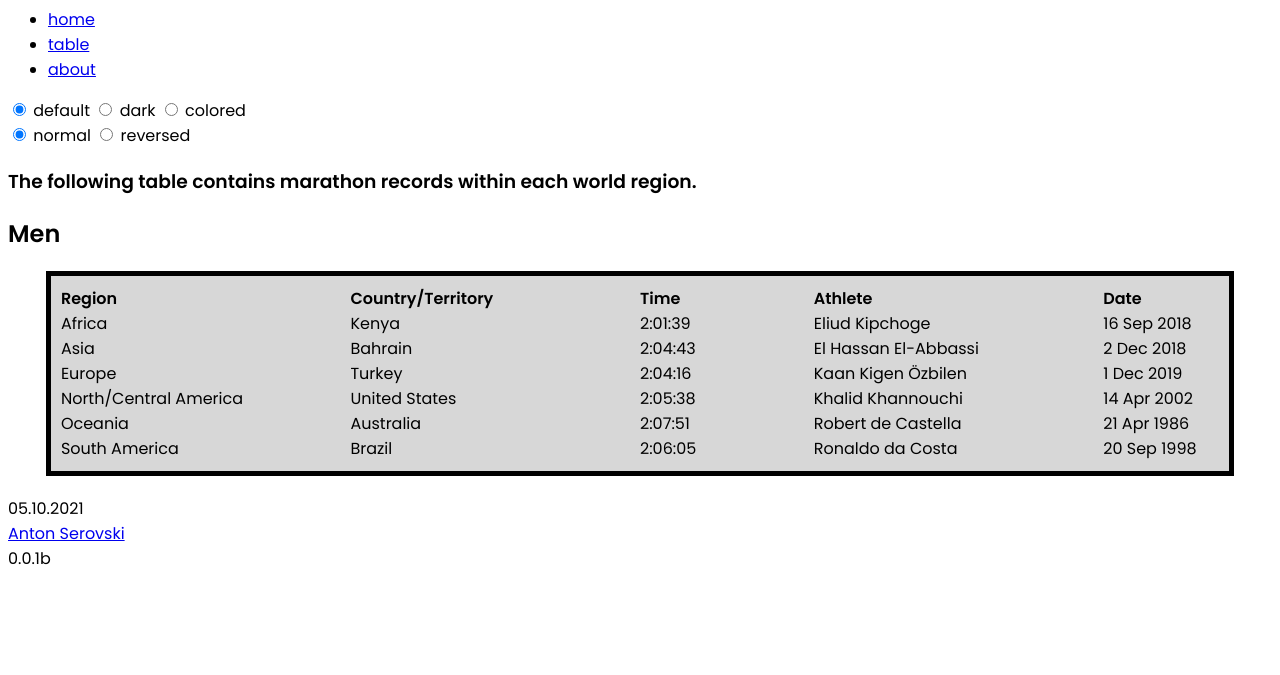
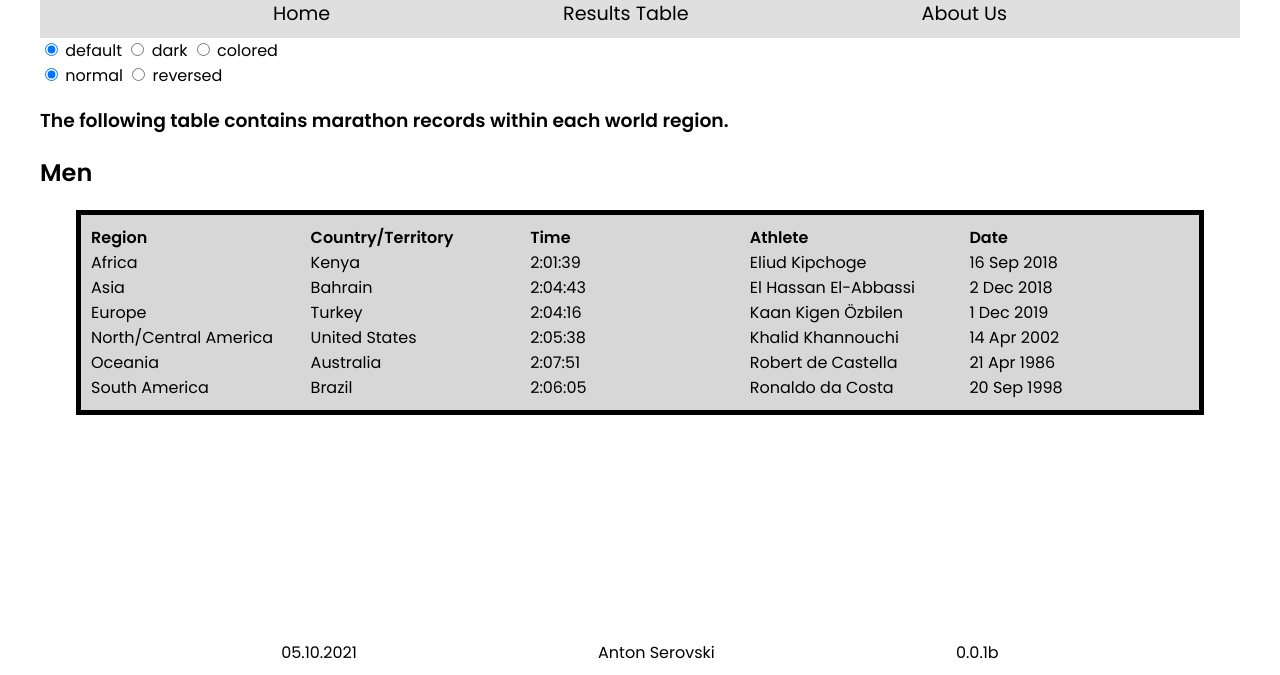
Before and after one commit to Podexus23/FronEnd-Epam-Training, a plain HTML site: page task3/pages/table.html in a window 1280 px wide. Shown: the part 125-800 px from the top of the page. Drawn offline with Linux system fonts and the light colour scheme.

Commit message:
feat: p.3,4,5,7

```diff
--- a/task3/main.js
+++ b/task3/main.js
@@ -1,5 +1,5 @@
 //calculate actual date for footer
-function getDate () {
+function getDate() {
    let date = new Date();
    let year = date.getFullYear();
    let month = date.getMonth();
@@ -8,22 +8,24 @@ function getDate () {
    if (month < 10) month = `0${month}`
    if (day < 10) day = `0${day}`
    document.querySelector('.time').innerHTML = `${day}.${month}.${year}`;
+   setInterval(getDate, 10000);
 }
-setInterval(getDate, 0);
+getDate()
+
 
 //sort values by changing table class
-function sortingTable () {
+function sortingTable() {
    let radioSort = document.querySelector('.table-sort')
    let tableContainer = document.querySelector('.table-container')
 
    radioSort.addEventListener('click', (e) => {
-      if(e.target == document.querySelector('#reversed')) {
-         tableContainer.setAttribute('class','table-container_reversed')
-         console.log('reversed')
+      if (e.target == document.querySelector('#reversed')) {
+         tableContainer.classList.remove('table-container')
+         tableContainer.classList.add('table-container_reversed')
       }
-      if(e.target == document.querySelector('#normal')) {
-         tableContainer.setAttribute('class','table-container')
-         console.log('normal')
+      if (e.target == document.querySelector('#normal')) {
+         tableContainer.classList.remove('table-container_reversed')
+         tableContainer.classList.add('table-container')
       }
    })
 }
@@ -35,20 +37,21 @@ function colorizeTable() {
    let table = document.querySelector('.table-style')
 
    radioColor.addEventListener('click', (e) => {
-      if(e.target == document.querySelector('#dark')) {
-         table.removeAttribute('class')
-         table.setAttribute('class','man-table table-style_dark')
-         console.log('dark-color')
+      if (e.target == document.querySelector('#dark')) {
+         table.classList.remove('table-style')
+         table.classList.remove('table-style_colored')
+         table.classList.add('table-style_dark')
       }
-      if(e.target == document.querySelector('#colored')) {
-         table.removeAttribute('class')
-         table.setAttribute('class','man-table table-style_colored')
-         console.log('colored-color')
+      if (e.target == document.querySelector('#colored')) {
+         table.classList.remove('table-style')
+         table.classList.remove('table-style_dark')
+         table.classList.add('table-style_colored')
       }
-      if(e.target == document.querySelector('#default')) {
-         table.removeAttribute('class')
-         table.setAttribute('class','man-table table-style')
-         console.log('default-color')
-      }})
+      if (e.target == document.querySelector('#default')) {
+         table.classList.remove('table-style_dark')
+         table.classList.remove('table-style_colored')
+         table.classList.add('table-style')
+      }
+   })
 }
 colorizeTable();
--- a/task3/pages/table.html
+++ b/task3/pages/table.html
@@ -31,21 +31,21 @@
         National records in the marathon
       </h1>
     </header>
-    <nav>
+    <nav class="main-navigation">
       <ul property="breadcrumb" typeof="BreadcrumbList">
-        <li property="itemListElement" typeof="ListItem">
+        <li class="nav-link" property="itemListElement" typeof="ListItem">
           <a property="item" href="../index.html">
             <span property="name">home</span></a>
           <meta property="position" content="1">
         </li>
-        <li property="itemListElement" typeof="ListItem">
+        <li class="nav-link" property="itemListElement" typeof="ListItem">
           <a property="item" href="../pages/table.html">
-            <span property="name">table</span></a>
+            <span property="name">results table</span></a>
           <meta property="position" content="2">
         </li>
-        <li property="itemListElement" typeof="ListItem">
+        <li class="nav-link" property="itemListElement" typeof="ListItem">
           <a property="item" href="../pages/about.html">
-            <span property="name">about</span></a>
+            <span property="name">about us</span></a>
           <meta property="position" content="3">
         </li>
       </ul>
@@ -78,7 +78,60 @@
         <article class="man-container" property="mainContentOfPage" typeof="Table">
           <h2 class="man-title" property="name" content="marathon records within each world
           region">Men</h2>
-          <div class="man-table table-style">
+          <!-- <div class="man-table table-style">
+            <div class="head-row row ">
+              <div class="string">Region</div>
+              <div class="string">Country/Territory</div>
+              <div class="string">Time</div>
+              <div class="string">Athlete</div>
+              <div class="string">Date</div>
+            </div>
+            <div class="table-container">
+              <div class="row" property="character" typeof="Person">
+                <div class="string">Africa</div>
+                <div class="string" property="nationality">Kenya</div>
+                <div class="string">2:01:39</div>
+                <div class="string" property="name">Eliud Kipchoge</div>
+                <div class="string">16 Sep 2018</div>
+              </div>
+              <div class="row" property="character" typeof="Person">
+                <div class="string">Asia</div>
+                <div class="string" property="nationality">Bahrain</div>
+                <div class="string">2:04:43</div>
+                <div class="string" property="name">El Hassan El-Abbassi</div>
+                <div class="string">2 Dec 2018</div>
+              </div>
+              <div class="row" property="character" typeof="Person">
+                <div class="string">Europe</div>
+                <div class="string" property="nationality">Turkey</div>
+                <div class="string">2:04:16</div>
+                <div class="string" property="name">Kaan Kigen Özbilen</div>
+                <div class="string">1 Dec 2019</div>
+              </div>
+              <div class="row" property="character" typeof="Person">
+                <div class="string">North/Central America</div>
+                <div class="string" property="nationality">United States</div>
+                <div class="string">2:05:38</div>
+                <div class="string" property="name">Khalid Khannouchi</div>
+                <div class="string">14 Apr 2002</div>
+              </div>
+              <div class="row" property="character" typeof="Person">
+                <div class="string">Oceania</div>
+                <div class="string" property="nationality">Australia</div>
+                <div class="string">2:07:51</div>
+                <div class="string" property="name">Robert de Castella</div>
+                <div class="string">21 Apr 1986</div>
+              </div>
+              <div class="row" property="character" typeof="Person">
+                <div class="string">South America</div>
+                <div class="string" property="nationality">Brazil</div>
+                <div class="string">2:06:05</div>
+                <div class="string" property="name">Ronaldo da Costa</div>
+                <div class="string">20 Sep 1998</div>
+              </div>
+            </div>
+          </div> -->
+          <div class="man-table-grid table-style">
             <div class="head-row row ">
               <div class="string">Region</div>
               <div class="string">Country/Territory</div>
@@ -134,7 +187,7 @@
         </article>
       </section>
     </main>
-    <footer>
+    <footer class="footer">
       <div><time class="time"></time></div>
       <div class="author" property="author" typeof="Person">
         <a property="url" href="https://github.com/Podexus23"><span property="name">Anton
--- a/task3/style.css
+++ b/task3/style.css
@@ -1,5 +1,16 @@
+:root {
+  --prime-font-color: #000000;
+  --main-width: 1200px;
+}
+
+* {
+  box-sizing: border-box;
+}
 body {
   font-family: "Poppins", sans-serif;
+  font-size: 16px;
+  margin: 0 auto;
+  max-width: var(--main-width);
 }
 h3 {
   margin-bottom: 0px;
@@ -7,13 +18,25 @@ h3 {
 pre {
   display: inline;
 }
+a {
+  text-decoration: none;
+  color: var(--prime-font-color);
+}
+/* header */
 .header {
   display: flex;
   align-items: center;
+  justify-content: center;
+}
+.header-title {
+  text-transform: uppercase;
+  font-size: 2.5rem;
+  text-shadow: 2px 2px 2px #00000080;
 }
 .logo {
-  width: 8%;
+  max-width: 100px;
   transition: 0.5s all;
+  padding: 20px;
 }
 .logo:hover img {
   opacity: 0.5;
@@ -23,8 +46,49 @@ pre {
   width: -webkit-fill-available;
   transition: 0.5s all;
 }
+/* navigation */
+.main-navigation {
+  position: sticky;
+  width: var(--main-width);
+  max-width: 100vw;
+  top: 0px;
+  padding: 10px 0;
+  background-color: #dfdfdf;
+}
+.main-navigation ul {
+  list-style: none;
+  padding: 0;
+  display: flex;
+  justify-content: space-evenly;
+  margin: 0;
+}
+
+.main-navigation .nav-link {
+  text-transform: capitalize;
+  font-size: 1.2rem;
+  transition: all 0.5s;
+  position: relative;
+}
+.main-navigation .nav-link:after {
+  content: "";
+  height: 2px;
+  background-color: var(--prime-font-color);
+  width: 0;
+  position: absolute;
+  bottom: 0;
+  left: 0;
+  transition: all 0.5s;
+}
+.main-navigation .nav-link:hover:after {
+  width: 100%;
+}
+/* main */
 .home-content h4 {
   font-weight: 400;
+}
+.main-floatedImg {
+  float: right;
+  width: 25%;
 }
 .contacts ul li {
   list-style-type: none;
@@ -74,6 +138,7 @@ pre {
   background-color: rgb(190, 190, 190);
   transition: 0.5s all;
 }
+/* table */
 .table-style {
   background-color: #d7d7d7;
   border: 5px solid black;
@@ -119,3 +184,30 @@ pre {
   border: 5px solid rgb(233 135 0);
   color: rgb(241, 241, 241);
 }
+/* footer */
+.footer {
+  display: flex;
+  justify-content: space-evenly;
+  position: fixed;
+  width: var(--main-width);
+  max-width: 100vw;
+  bottom: 10px;
+}
+/* grid-table */
+.man-table-grid {
+  display: grid;
+  margin: 20px 3%;
+  padding: 10px;
+}
+.man-table-grid .head-row {
+  font-weight: 600;
+}
+.man-table-grid .head-row {
+  display: grid;
+  grid-template-columns: repeat(5, 1fr);
+}
+
+.man-table-grid .row {
+  display: grid;
+  grid-template-columns: repeat(5, 1fr);
+}
```
Also changed, not shown: task3/index.html (+10 -7 lines), task3/pages/about.html (+7 -7 lines), task3/img/logo_transparent.png, task3/img/logo_transparent2.png (added), task3/img/marathon-start.jpg (added).
